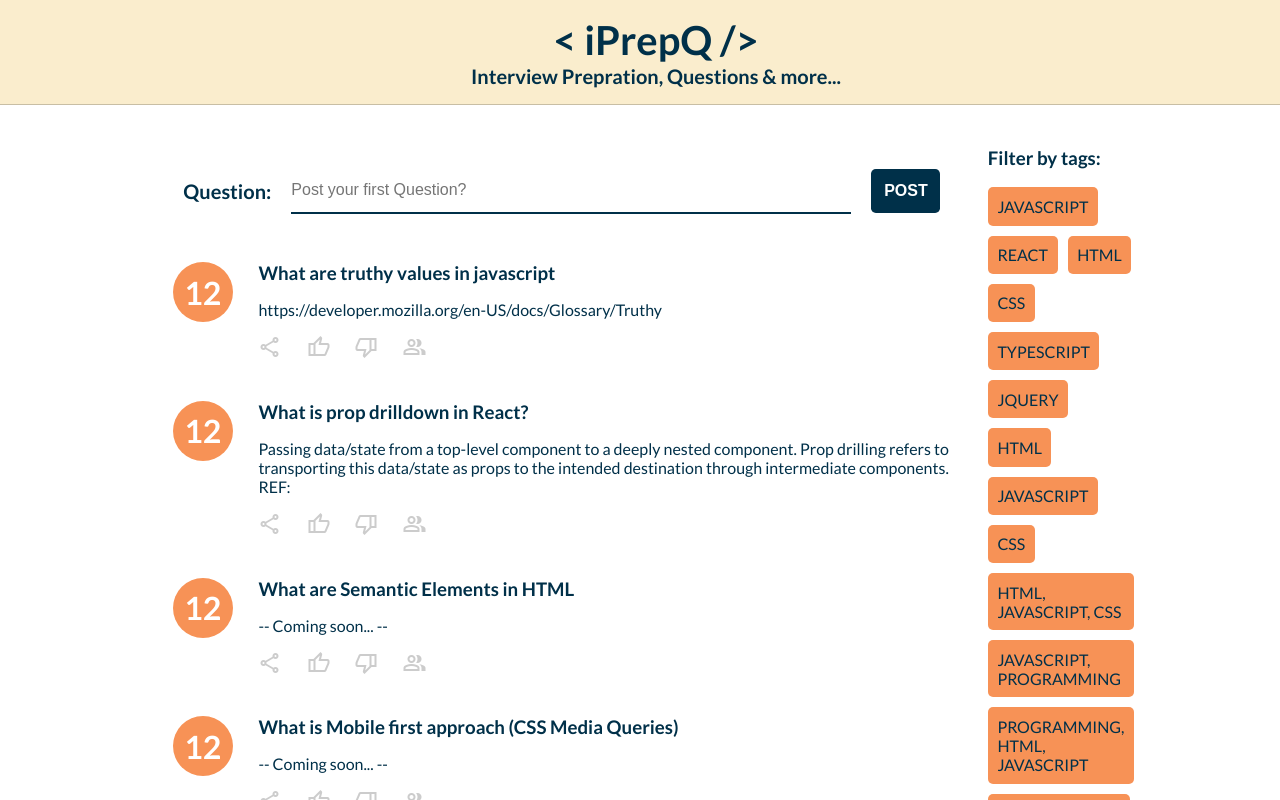
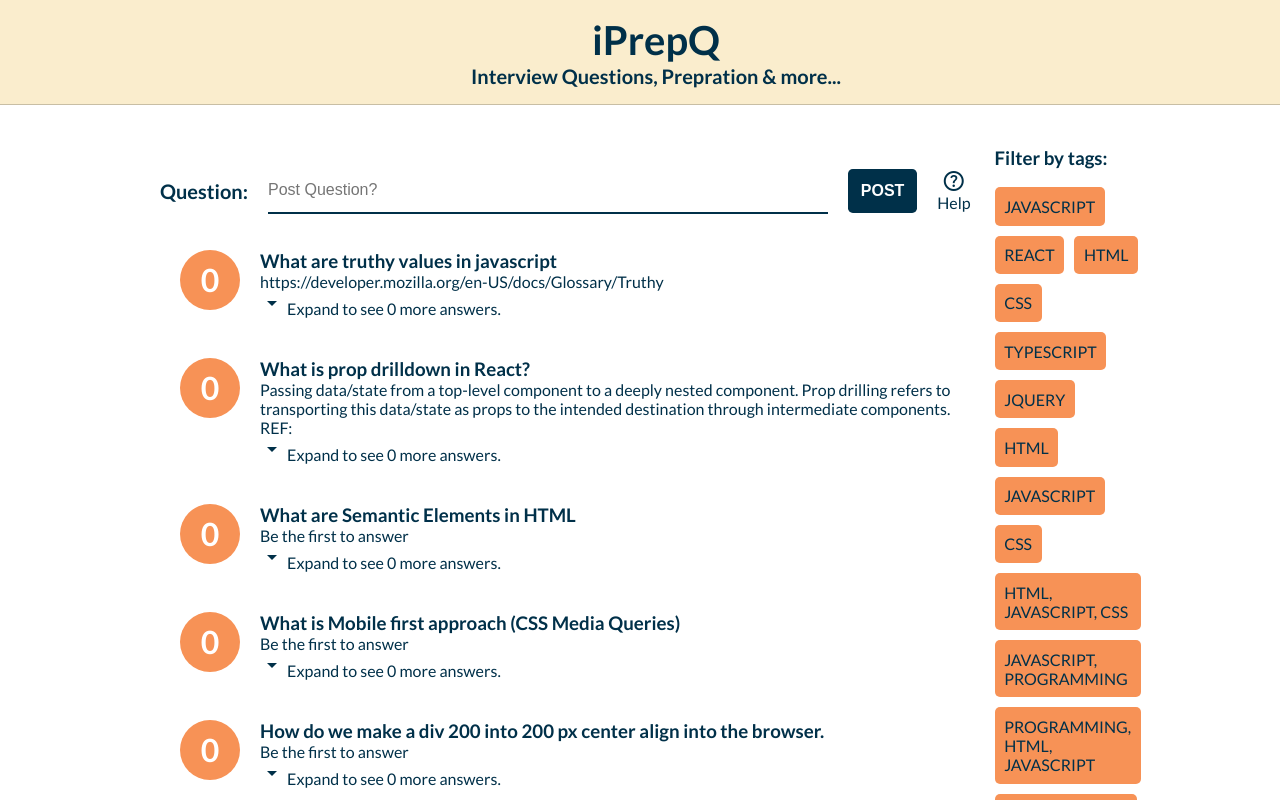
Before and after one commit to cklf537/cirq, a React (Create React App) app: page / in a window 1280 px wide. Shown: the top 800 px of the page. Built offline with nearby package versions, Linux system fonts and the light colour scheme.

Commit message:
modify style for Question component

```diff
--- a/src/component/add-question/addquestion.component.js
+++ b/src/component/add-question/addquestion.component.js
@@ -3,10 +3,11 @@ import './addquestions.scss';
 // import '../../scss/cirq.scss';
 
 const AddQuestion = ()=>{
-    return <section className="add-question-container gb-20" >
+    return <section className="add-question-container gb-20 " >
         <h2 className="gr-20">Question:</h2>
-        <p><input type="text" className="input-primary gr-20 search-box" placeholder="Post your first Question?" /></p>
-        <p><button className="btn-main">POST</button></p>
+        <p><input type="text" className="input-primary gr-20 search-box" placeholder="Post Question?" /></p>
+        <p><button className="btn-main gr-20">POST</button></p>
+        <p className=""><span className="material-symbols-outlined">help</span><br /> Help</p>
     </section>
 }
 
--- a/src/component/add-question/addquestions.scss
+++ b/src/component/add-question/addquestions.scss
@@ -2,9 +2,7 @@
 
 @mixin QContainer($border: solid 1px #ccc, $display: flex, $align-item: center) {
     display: $display;
-    // border-bottom:$border;
     align-items: $align-item;
-    // border: solid 1px #ccc;
     justify-content: center;
 }
 
@@ -14,4 +12,5 @@
         box-sizing: border-box;
         width:35rem
     }
+    text-align: center;
 }
--- a/src/component/badge/badge.component.js
+++ b/src/component/badge/badge.component.js
@@ -3,7 +3,7 @@ import './badge.scss';
 
 const Badge = ()=>{
     return <section className='badgeContainer'>
-        <section className='badgeContent'>12</section>
+        <section className='badgeContent'>0</section>
     </section>
 }
 
--- a/src/component/header/header.component.js
+++ b/src/component/header/header.component.js
@@ -5,8 +5,8 @@ const AppHeader = () => {
   return (
     <header className="appHeader">
       <section className="app-heading">
-        <h1>{`< iPrepQ />`}</h1>
-        <h2> Interview Prepration, Questions & more...</h2>
+        <h1>{`iPrepQ`}</h1>
+        <h2> Interview Questions, Prepration & more...</h2>
       </section>
       <section className="header-tags">
         <TechTags />
--- a/src/component/layout/layout.scss
+++ b/src/component/layout/layout.scss
@@ -14,8 +14,10 @@ $contentPadding: 1rem 1rem;
   }
 
   .left-content{
+    width: 80%;
     @include sm{
       padding: 1.5rem;
+      width: 100%;
     }
   }
 
--- a/src/component/questions/question.scss
+++ b/src/component/questions/question.scss
@@ -1,45 +1,10 @@
 @import '../../scss/variables';
 
-$card-padding: .8rem;
 .card-container{
-    background-color: white;
-    display: flex;
-    margin-bottom: 1rem;
-
-    .answer-count{
-        padding: $card-padding;
-        .util-count{
-          margin: 1rem 0 5px 0;
-          padding: .8rem;
-          text-align: center;
-          width: 100px;
-        }
-    }
-
-    .card-title{
-        h1,h2,h3,h4,h5,h6{
-            font-weight: 700;
-        }
-    }
-    .card-body{
-        padding: $card-padding;
-        display: table-cell;
-        vertical-align: top;
-
-        h1,h2,h3,h4,h5,h6{
-          margin:0px;
-      }
-
-    }
-
-    .question-card-metadata{
-      span{
-        margin-right: 1.5rem;
-        color: #ccc;
-        :hover{
-          color: $app-text-color;
-        }
-      }
-    }
-
+  display: flex;
+  margin-bottom: 40px !important;
+  .card-body{
+    display: table-cell;
+    vertical-align: top;
+  }
 }
--- a/src/component/questions/questions.component.js
+++ b/src/component/questions/questions.component.js
@@ -6,23 +6,19 @@ import QuestionCard from '../card/card.component';
 import Badge from '../badge/badge.component';
 
 const RenderQestion = (props) => {
-  const {data} = useContext(AppContext);
+  const { data } = useContext(AppContext);
   return (
     <>
-    {/* <QuestionCard /> */}
       <form>
         {data &&
           data.map(({ question, ans, imp }, i) => (
-            <section className="card-container" key={i}>
-              <section className="answer-count">
-                {/* <div className='util-count'>2</div> */}
-                {/* <div className='util-count'><span class="material-symbols-outlined" title='Answers'>comment</span>24</div> */}
+            <section className="card-container " key={i}>
+              <section className="answer-count gl-20">
                 <Badge />
-                {/* <div className='util-count'>15</div> */}
               </section>
-              <section className="card-body">
-                <h3>{`${ConvertToSentanceCase(question)}`}</h3>
-                <p>{ans ? ans : '-- Coming soon... --'}</p>
+              <section className="card-body gl-20">
+                <h3 className='m0 p0'>{`${ConvertToSentanceCase(question)}`}</h3>
+                <p className='m0 gt-10'>{ans ? ans : 'Be the first to answer'}</p>
                 {imp ? (
                   <>
                     <p>EXAMPLE:</p>
@@ -37,25 +33,10 @@ const RenderQestion = (props) => {
                 ) : (
                   ''
                 )}
-                <section className='question-card-metadata'>
-                  {/* <section>
-                    <textarea>
-                      some text
-                    </textarea>
-                    <button>Post Answer</button>
-                  </section> */}
-
-                  <span className="material-symbols-outlined">share</span>
-
-                  <span className="material-symbols-outlined">
-                    thumb_up_off
-                  </span>
-                  <span className="material-symbols-outlined">
-                    thumb_down_off
-                  </span>
-                  <span className="material-symbols-outlined">
-                    group
-                  </span>
+                <section className='question-card-metadata m0 p0'>
+                  <span class="material-symbols-outlined">
+                    arrow_drop_down
+                  </span> Expand to see 0 more answers.
                 </section>
               </section>
             </section>
--- a/src/data.js
+++ b/src/data.js
@@ -130,12 +130,6 @@ export const data = [
     type: 'Javascript, ES6',
   },
   {
-    question: 'how to merge 2 arrays in ES6 ? (spread operator)',
-    ans: '',
-    imp: '',
-    type: 'Javascript, ES6',
-  },
-  {
     question:
       'How to get a specific value from an array ? let arr = [1,2,3,4,5]; arr.at(2); = 3 ',
     ans: '',
@@ -149,13 +143,7 @@ export const data = [
     type: 'Software development',
   },
   {
-    question: 'SDLC steps',
-    ans: '',
-    imp: '',
-    type: 'Javascript, ES6',
-  },
-  {
-    question: 'Some Questoop OBIEE',
+    question: 'What is OBIEE',
     ans: '',
     imp: '',
     type: 'OBIEE',
--- a/src/scss/_base.scss
+++ b/src/scss/_base.scss
@@ -6,6 +6,7 @@
 body {
   font-family: $app-font-family;
   color: $app-text-color;
+
 //   h3,
 //   h2 {
 //     font-family: $app-font-family;
--- a/src/scss/_cirq.scss
+++ b/src/scss/_cirq.scss
@@ -89,6 +89,7 @@ $elements:('button','input','form');
 
 // Headings
 
+
 h1{
     @include sm {
         padding: 0px;
@@ -111,7 +112,7 @@ h2{
     }
 }
 
-// Paddings [5,10,15,20]
+// Gutter spacing [5,10,15,20]
 
 $basePadding: 5;
 
@@ -134,3 +135,11 @@ $basePadding: 5;
 
     $basePadding: $basePadding + 5;
 }
+
+// margin & padding
+.m0{
+    margin: 0;
+}
+.p0{
+    padding: 0;
+}
```
Also changed, not shown: 2 other files (tests, documents, lock files or other folders).
